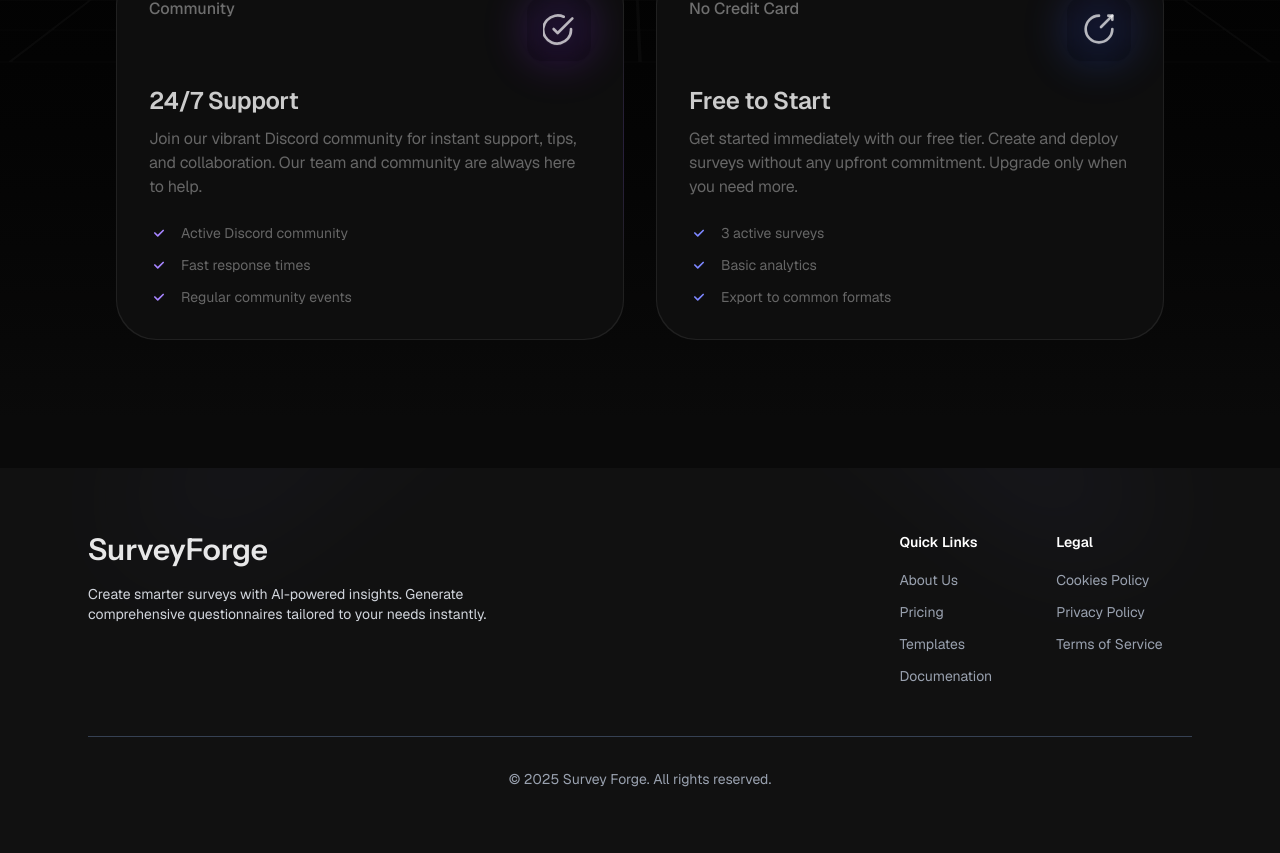
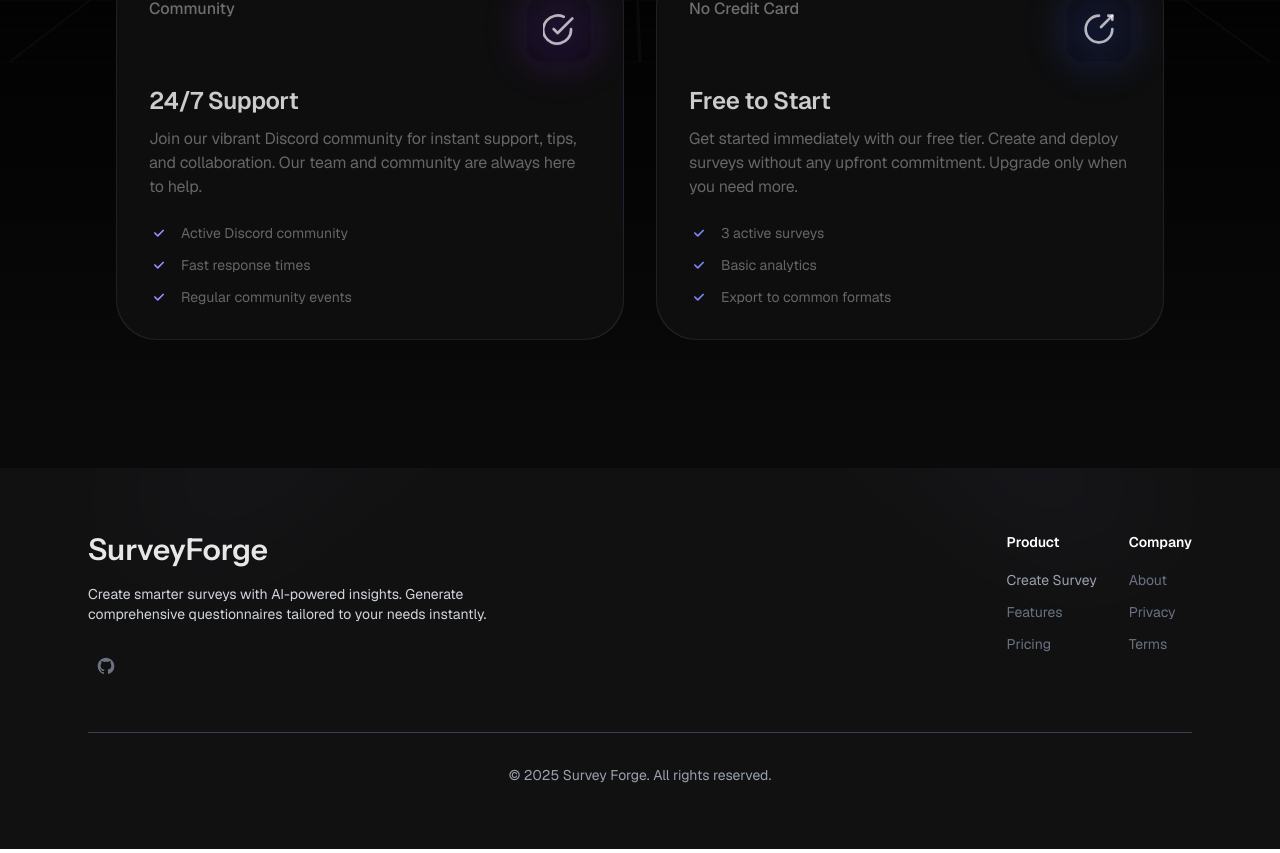
Before and after one commit to shashwtd/survey-forge, a Next.js app: page / in a window 1280 px wide. Shown: the part 1468-2321 px from the top of the page. Built offline with nearby package versions, Linux system fonts and the light colour scheme; no server answers.

Commit message:
Refactor footer component: update layout, improve accessibility, and add social links

```diff
--- a/src/components/Footer.tsx
+++ b/src/components/Footer.tsx
@@ -8,12 +8,12 @@
     const pathname = usePathname();
 
     // Don't render footer on dashboard page
-    if (pathname.startsWith('/survey')) {
+    if (pathname.startsWith("/survey")) {
         return null;
     }
 
     return (
-<footer className="relative bg-[#111] text-white overflow-hidden">
+        <footer className="relative bg-[#111] text-white overflow-hidden">
             {/* Light beam decorative elements */}
             <div className="absolute left-0 top-0 -translate-y-1/2 opacity-30">
                 <Image
@@ -35,87 +35,91 @@
             </div>
 
             <div className="relative mx-auto max-w-6xl px-6 py-12 md:py-16">
-                <div className="grid grid-cols-1 gap-8 md:grid-cols-7">
+                <div className="grid grid-cols-1 gap-8 md:grid-cols-12">
                     {/* Logo and description */}
                     <div className="col-span-1 md:col-span-5">
-                        <h1 className="font-instrument-sans text-2xl md:text-3xl font-semibold text-white/90">SurveyForge</h1>
+                        <h1 className="font-instrument-sans text-2xl md:text-3xl font-semibold text-white/90">
+                            SurveyForge
+                        </h1>
                         <p className="mt-4 text-sm max-w-md text-gray-300 font-sans">
                             Create smarter surveys with AI-powered insights.
                             Generate comprehensive questionnaires tailored to
                             your needs instantly.
                         </p>
+                        {/* Social Links */}
+                        <div className="mt-6 flex space-x-4">
+                            <span className="text-gray-500 cursor-not-allowed p-2 hover:text-gray-400 transition-colors duration-200" title="WIP">
+                                <svg className="w-5 h-5" fill="currentColor" viewBox="0 0 24 24" aria-hidden="true">
+                                    <path fillRule="evenodd" d="M12 2C6.477 2 2 6.484 2 12.017c0 4.425 2.865 8.18 6.839 9.504.5.092.682-.217.682-.483 0-.237-.008-.868-.013-1.703-2.782.605-3.369-1.343-3.369-1.343-.454-1.158-1.11-1.466-1.11-1.466-.908-.62.069-.608.069-.608 1.003.07 1.531 1.032 1.531 1.032.892 1.53 2.341 1.088 2.91.832.092-.647.35-1.088.636-1.338-2.22-.253-4.555-1.113-4.555-4.951 0-1.093.39-1.988 1.029-2.688-.103-.253-.446-1.272.098-2.65 0 0 .84-.27 2.75 1.026A9.564 9.564 0 0112 6.844c.85.004 1.705.115 2.504.337 1.909-1.296 2.747-1.027 2.747-1.027.546 1.379.202 2.398.1 2.651.64.7 1.028 1.595 1.028 2.688 0 3.848-2.339 4.695-4.566 4.943.359.309.678.92.678 1.855 0 1.338-.012 2.419-.012 2.747 0 .268.18.58.688.482A10.019 10.019 0 0022 12.017C22 6.484 17.522 2 12 2z" clipRule="evenodd" />
+                                </svg>
+                            </span>
+                        </div>
                     </div>
 
-                    {/* Any other links */}
-                    <div className="flex flex-row gap-16 md:col-span-2">
-                        {/* Quick Links */}
+                    {/* Navigation Links */}
+                    <div className="flex flex-row items-start justify-end gap-8 md:col-span-7 md:grid-cols-2">
+                        {/* Product Links */}
                         <div>
                             <h3 className="text-sm font-semibold">
-                                Quick Links
+                                Product
                             </h3>
                             <ul className="mt-4 space-y-2">
                                 <li>
                                     <Link
-                                        href="/test"
-                                        className="text-sm text-gray-400 hover:text-white"
+                                        href="/survey/create"
+                                        className="text-sm text-gray-400 hover:text-white transition-colors duration-200"
                                     >
-                                        About Us
+                                        Create Survey
                                     </Link>
                                 </li>
                                 <li>
-                                    <Link
-                                        href="/test"
-                                        className="text-sm text-gray-400 hover:text-white"
+                                    <span
+                                        className="text-sm text-gray-500 cursor-not-allowed hover:text-gray-400 transition-colors duration-200"
+                                        title="WIP"
+                                    >
+                                        Features
+                                    </span>
+                                </li>
+                                <li>
+                                    <span
+                                        className="text-sm text-gray-500 cursor-not-allowed hover:text-gray-400 transition-colors duration-200"
+                                        title="WIP"
                                     >
                                         Pricing
-                                    </Link>
-                                </li>
-                                <li>
-                                    <Link
-                                        href="/survey/create"
-                                        className="text-sm text-gray-400 hover:text-white"
-                                    >
-                                        Templates
-                                    </Link>
-                                </li>
-                                <li>
-                                    <Link
-                                        href="/test"
-                                        className="text-sm text-gray-400 hover:text-white"
-                                    >
-                                        Documenation
-                                    </Link>
+                                    </span>
                                 </li>
                             </ul>
                         </div>
 
-                        {/* Legal Links */}
+                        {/* Company Links */}
                         <div>
-                            <h3 className="text-sm font-semibold">Legal</h3>
+                            <h3 className="text-sm font-semibold">
+                                Company
+                            </h3>
                             <ul className="mt-4 space-y-2">
                                 <li>
-                                    <Link
-                                        href="/privacy"
-                                        className="text-sm text-gray-400 hover:text-white"
+                                    <span
+                                        className="text-sm text-gray-500 cursor-not-allowed hover:text-gray-400 transition-colors duration-200"
+                                        title="WIP"
                                     >
-                                        Cookies Policy
-                                    </Link>
+                                        About
+                                    </span>
                                 </li>
                                 <li>
-                                    <Link
-                                        href="/privacy"
-                                        className="text-sm text-gray-400 hover:text-white"
+                                    <span
+                                        className="text-sm text-gray-500 cursor-not-allowed hover:text-gray-400 transition-colors duration-200"
+                                        title="WIP"
                                     >
-                                        Privacy Policy
-                                    </Link>
+                                        Privacy
+                                    </span>
                                 </li>
                                 <li>
-                                    <Link
-                                        href="/terms"
-                                        className="text-sm text-gray-400 hover:text-white"
+                                    <span
+                                        className="text-sm text-gray-500 cursor-not-allowed hover:text-gray-400 transition-colors duration-200"
+                                        title="WIP"
                                     >
-                                        Terms of Service
-                                    </Link>
+                                        Terms
+                                    </span>
                                 </li>
                             </ul>
                         </div>
```
